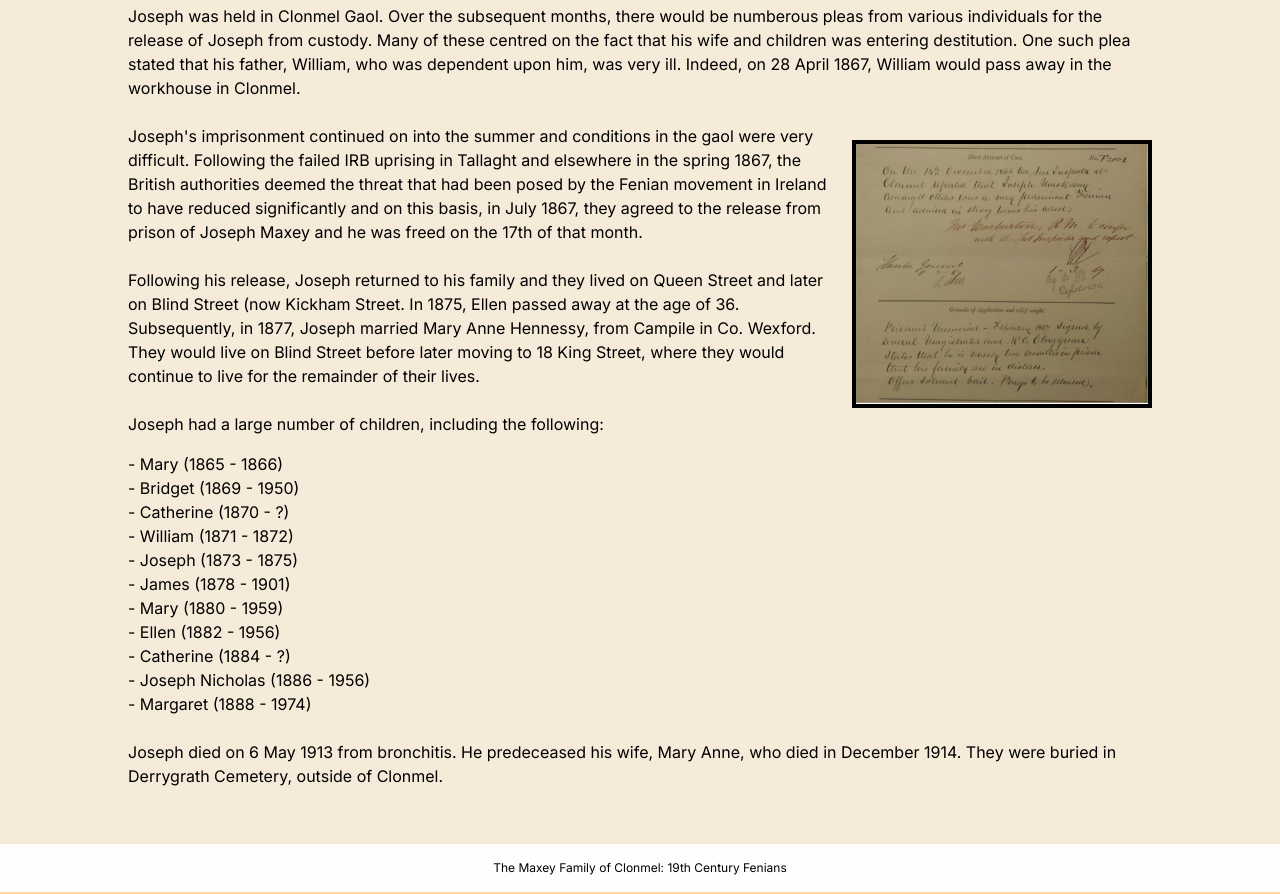
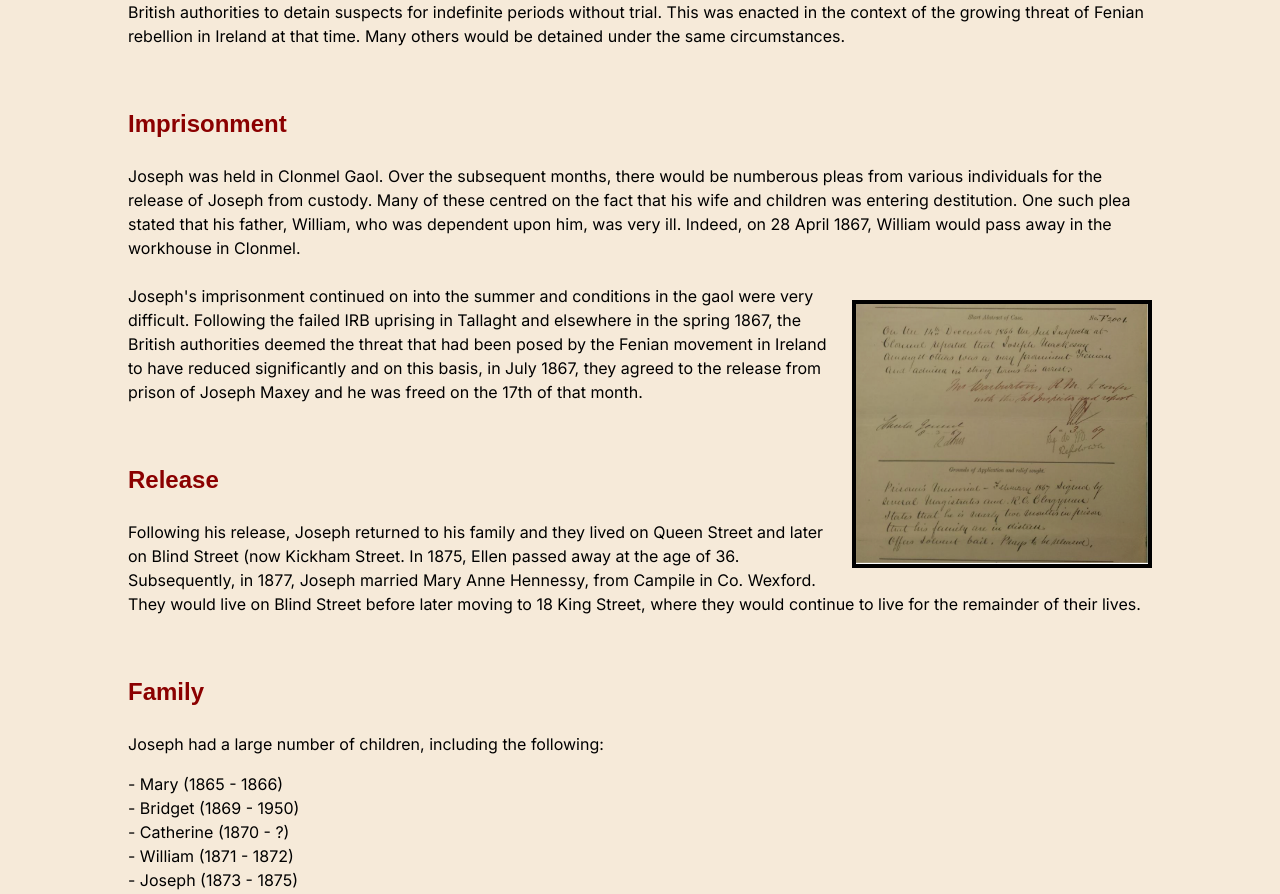
Before and after one commit to markbokeeffe/maxey-family, a Next.js app: page /joseph-maxey in a window 1280 px wide. Shown: the part 584-1478 px from the top of the page. Built offline with nearby package versions, Linux system fonts and the light colour scheme.

Commit message:
Formatting

```diff
--- a/src/app/globals.css
+++ b/src/app/globals.css
@@ -55,6 +55,16 @@ p {
   opacity: 0.2;
 }
 
+.subtitle {
+  color: #8b0000;
+  font-weight: 700;
+  font-family: fantasy;
+  font-size: 1.5rem;
+  line-height: 2rem;
+  margin-top: 60px;
+  display: block;
+}
+
 @layer utilities {
   .text-balance {
     text-wrap: balance;
--- a/src/app/joseph-maxey/page.tsx
+++ b/src/app/joseph-maxey/page.tsx
@@ -14,9 +14,15 @@ export default function Page() {
           />
           <p><span style={{ color: 'darkred' }} className="font-bold">Joseph Maxey was born in Clonmel, Co. Tipperary around 1843 to the publican William Maxey and Bridget Maxey n&eacute;e Kelly.</span></p>
           <p>Joseph worked as a cooper, following his brother Timothy into the same trade.  In his work, he attained a level of prominence.  In 1866, he was President of the Coopers&#39; Association of Clonmel.  In 1862, he married Ellen Delaney, a native of Clonmel.</p>
+
+          <span className="subtitle">Rebel</span>
+
           <p>Joseph appears to have had a rebellious streak, having got into trouble on a number of occasions for expressing an anti-British sentiment.  In May 1866, he was charged for &#39;singing treasonable songs and proposing treasonable toasts&#39;, which intended &#39;to usurp the Queen&#39;s authority in Ireland.&#39;</p>
 
             <p>By December of that year, things would take a dramatic twist for Joseph when he was arrested on the 17th day of that month on suspicion of being a centre in the IRB.  This arrest was carried out under the Habeus Corpus Suspension Act, which allowed for the British authorities to detain suspects for indefinite periods without trial.  This was enacted in the context of the growing threat of Fenian rebellion in Ireland at that time.  Many others would be detained under the same circumstances.</p>
+
+            <span className="subtitle">Imprisonment</span>
+
             <p>Joseph was held in Clonmel Gaol.  Over the subsequent months, there would be numberous pleas from various individuals for the release of Joseph from custody.  Many of these centred on the fact that his wife and children was entering destitution.  One such plea stated that his father, William, who was dependent upon him, was very ill.  Indeed, on 28 April 1867, William would pass away in the workhouse in Clonmel.</p>
             <Image
                 src='/joseph_maxey_detainment.png'
@@ -28,7 +34,12 @@ export default function Page() {
               />
 
             <p>Joseph&#39;s imprisonment continued on into the summer and conditions in the gaol were very difficult.  Following the failed IRB uprising in Tallaght and elsewhere in the spring 1867, the British authorities deemed the threat that had been posed by the Fenian movement in Ireland to have reduced significantly and on this basis, in July 1867, they agreed to the release from prison of Joseph Maxey and he was freed on the 17th of that month.</p>
+
+            <span className="subtitle">Release</span>
             <p>Following his release, Joseph returned to his family and they lived on Queen Street and later on Blind Street (now Kickham Street.  In 1875, Ellen passed away at the age of 36.  Subsequently, in 1877, Joseph married Mary Anne Hennessy, from Campile in Co. Wexford.  They would live on Blind Street before later moving to 18 King Street, where they would continue to live for the remainder of their lives.</p>
+
+
+            <span className="subtitle">Family</span>
             <p>Joseph had a large number of children, including the following:</p>
               <ul>
                 <li>- Mary (1865 - 1866)</li>
--- a/src/app/timothy-maxey/page.tsx
+++ b/src/app/timothy-maxey/page.tsx
@@ -22,11 +22,16 @@ export default function Page() {
             <li>- Jennie (1870 -)</li>
             <li>- Mary (1873-)</li>
           </ul>
+
+          <span className="subtitle">IRB Activities</span>
+          <p>At a time when the famine generation in Ireland was coming of age, there was a growing republican movement in Ireland</p>
           <p>Timothy became active in the growing secret society, the Irish Republican Brotherhood (IRB), in the early 1860s and in 1865, succeeded to the position of Clonmel Centre.</p>
           <p>In late 1865 and early 1866, Timothy was working with the movement in Carrick-on-Suir to attain sympathisers in the British military, with a view to take control of arms from British military stores in the event of a Fenian uprising.  However, Timothy and the group of Carrick-on-Suir Fenians were infiltrated by an undercover police detective, who exposed their conspiracy.  They were all duly arrested and imprisoned.</p>
 
+
+          <span className="subtitle">Imprisonment &amp; Exile</span>
           <p>Despite pleas for release, Timothy was held for 15 months and it was not until July 1867 that he was eventually released on condition that he sail to America and never return.  He was accompanied by his family to New York.  Subsequently, he moved to the city of St. Louis, Missouri in the mid-1870s, where he ultimately settled.  There, he became involved in an Irish Republican movement by joining the committee of the &#39;Sarsfield Circle&#39; of the Fenian Brotherhood of St. Louis.  From there, he and his colleagues would send messages of support to the IRB in Ireland via the national newspapers.</p>
-          <p>At a time when the famine generation in Ireland was coming of age, there was a growing republican movement in Ireland</p>
+
 
           <p>In 1896, Timothy suffered an accident when he fell from a porch in the McLean Building in St. Louis, receiving internal injuries.  He died several days later from those injuries in the City Hospital in St. Louis.  He was subsequently buried in Calvary Cemetery in that city. </p>
           <Image
@@ -37,6 +42,8 @@ export default function Page() {
                 height={24}
                 priority
               />
+
+          <span className="subtitle">Legacy</span>
           <p>Timothy&#39;s family remained in the USA and they went on to have their own children and grandchildren.  One his descentdants became one of the most iconic photographers of the twentieth century.</p>
           <p>Timothy&#39;s son, Michael Maxey (1864 - 1932), married Sarah E. Hogan, and their son, James Michael Maxey (1889 - 1958), would have daughter called Joan Dorothy Maxey (1920 - 1989).</p>
           <p>In 1942, Joan Maxey married Henry Inving Mapplethorpe in New York City.  In 1989, Joan gave birth to Robert Mapplethorpe (Timothy&#39;s great great gradnson).</p>
```
